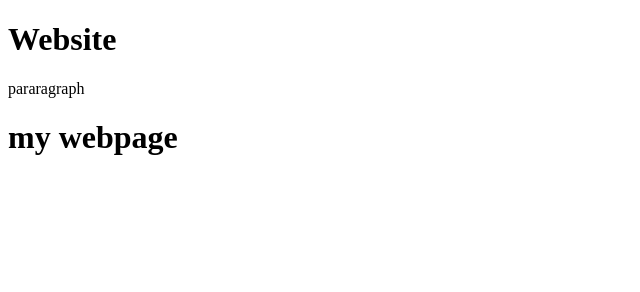
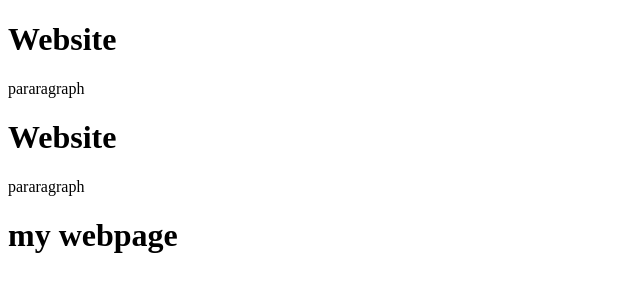
Before and after one commit to MuhammadFahad13/myfirstweb, a plain HTML site: page index.html in a window 1280 px wide. Shown: the whole page, without its empty margins (0-640 px from the left). Drawn offline with Linux system fonts and the light colour scheme.

Commit message:
thirdchanges

```diff
--- a/index.html
+++ b/index.html
@@ -7,6 +7,8 @@
     <title>Document</title>
     <h1>Website</h1>
     <p>pararagraph</p>
+    <h1>Website</h1>
+    <p>pararagraph</p>
 </head>
 <body>
 <h1>my webpage </h1>
```
